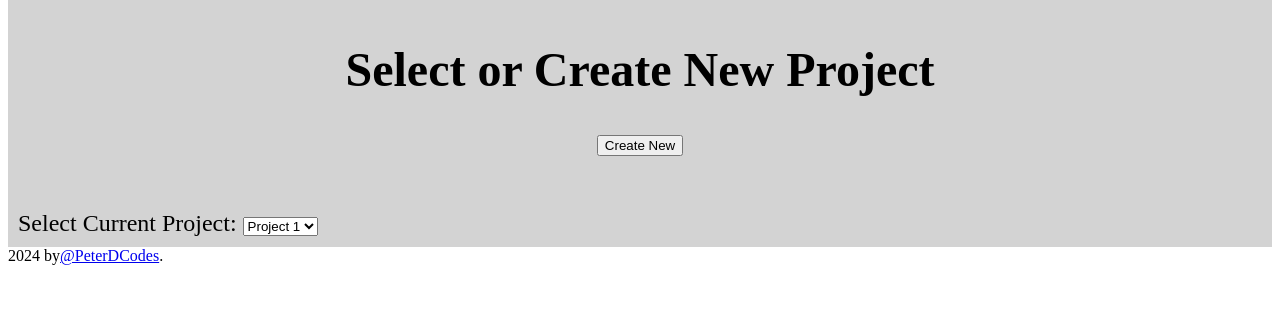
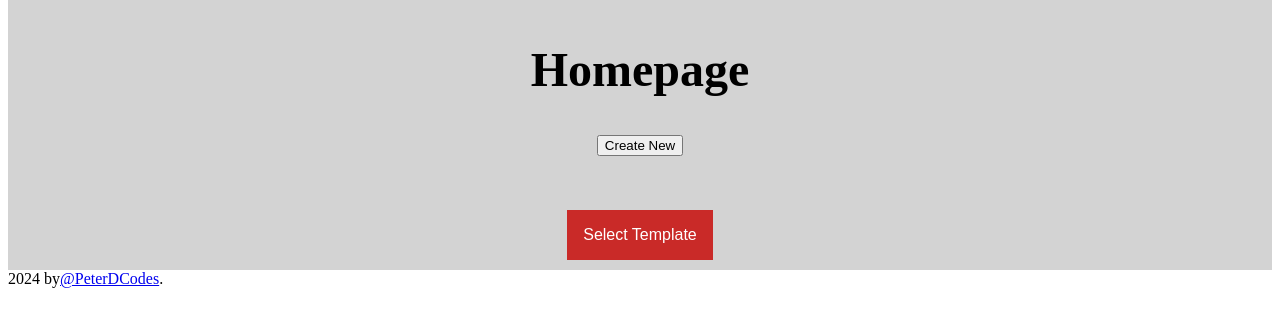
Before and after one commit to PeterDCodes/RedEye, a Flask app: page / in a window 1280 px wide. Shown: the part 55-382 px from the top of the page. Run offline with Flask 3, Linux system fonts and the light colour scheme.

Commit message:
added two buttons to index for new project selection

```diff
--- a/src/static/styles.css
+++ b/src/static/styles.css
@@ -16,3 +16,65 @@
     text-align: left;
     padding: 10px;
 }
+
+
+
+
+/* Style The Dropdown Button */
+.dropbtn {
+    background-color: #c92a28;
+    color: white;
+    padding: 16px;
+    font-size: 16px;
+    border: none;
+    cursor: pointer;
+  }
+
+  /* The container <div> - needed to position the dropdown content */
+  .dropdown {
+    position: relative;
+    display: inline-block;
+  }
+
+  /* Dropdown Content (Hidden by Default) */
+  .dropdown-content {
+    display: none;
+    position: absolute;
+    background-color: #f9f9f9;
+    min-width: 160px;
+    box-shadow: 0px 8px 16px 0px rgba(0,0,0,0.2);
+    z-index: 1;
+  }
+
+  /* Links inside the dropdown */
+  .dropdown-content a {
+    color: black;
+    padding: 12px 16px;
+    text-decoration: none;
+    display: block;
+  }
+
+  /* Change color of dropdown links on hover */
+  .dropdown-content a:hover {background-color: #f1f1f1}
+
+  /* Show the dropdown menu on hover */
+  .dropdown:hover .dropdown-content {
+    display: block;
+  }
+
+  /* Change the background color of the dropdown button when the dropdown content is shown */
+  .dropdown:hover .dropbtn {
+    background-color: darkred;
+  }
+
+
+
+
+
+  /* Center the dropdown container */
+.centered-container {
+    display: flex;
+    justify-content: center; /* Center horizontally */
+    /* align-items: center;     Center vertically */
+    /* height: 100vh;           Full viewport height */
+}
--- a/src/templates/index.html
+++ b/src/templates/index.html
@@ -7,19 +7,23 @@
 
 <!--EDIT HERE-->
 {% block content %}
-    <h1 style="text-align: center;">Select or Create New Project</h1>
+    <h1 style="text-align: center;">Homepage</h1>
     <div style="text-align: center;">
         <button type="button">Create New</button>
     </div>
 
     <br><br>
 
-    <label for="projects">Select Current Project:</label>
-    <select id="projects" name="projects">
-        <option value="project1">Project 1</option>
-        <option value="project2">Project 2</option>
-        <option value="project3">Project 3</option>
-        <!-- Add more project options as needed -->
-    </select>
+    <div class="centered-container">
+        <div class="dropdown">
+            <button class="dropbtn" style="display: inline-block; margin: 0 auto;">Select Template</button>
+            <div class="dropdown-content">
+              <a href="#">Link 1</a>
+              <a href="#">Link 2</a>
+              <a href="#">Link 3</a>
+            </div>
+        </div>
+    </div>
+
 
 {% endblock %}
```
